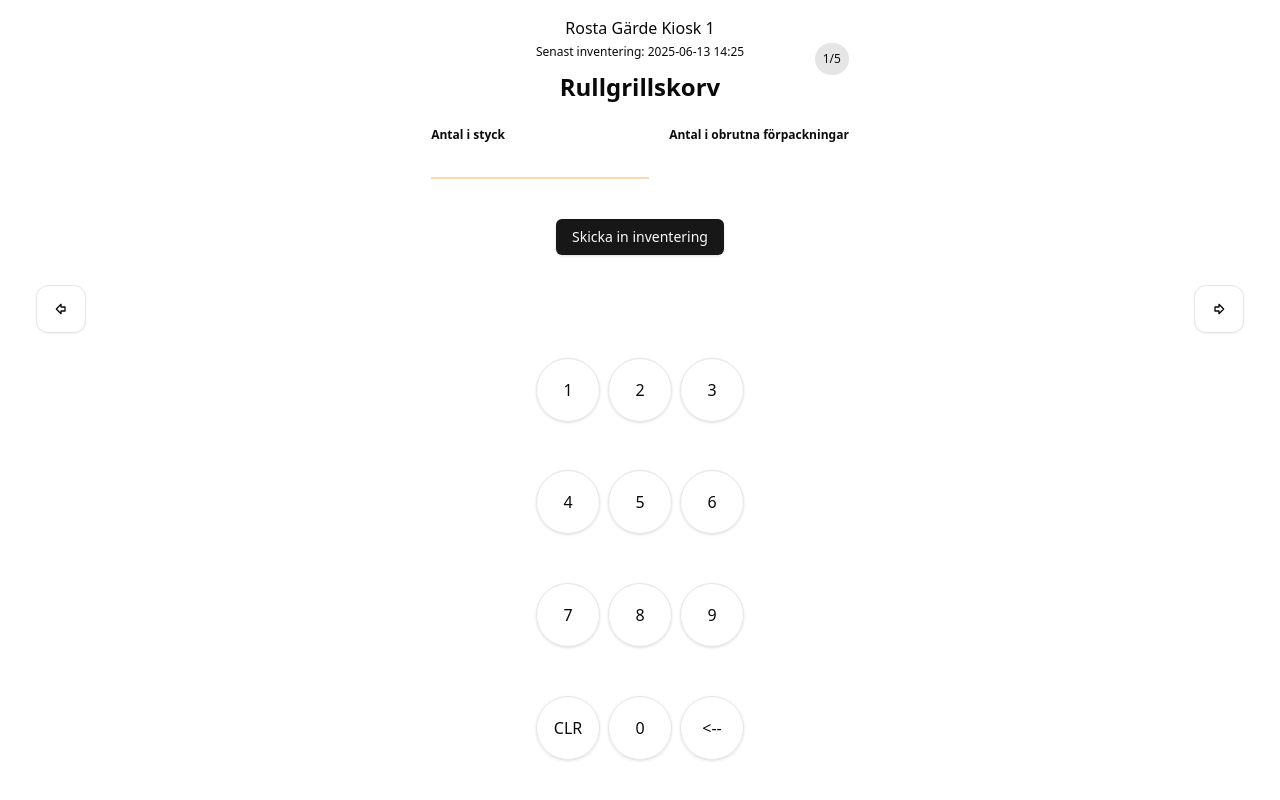
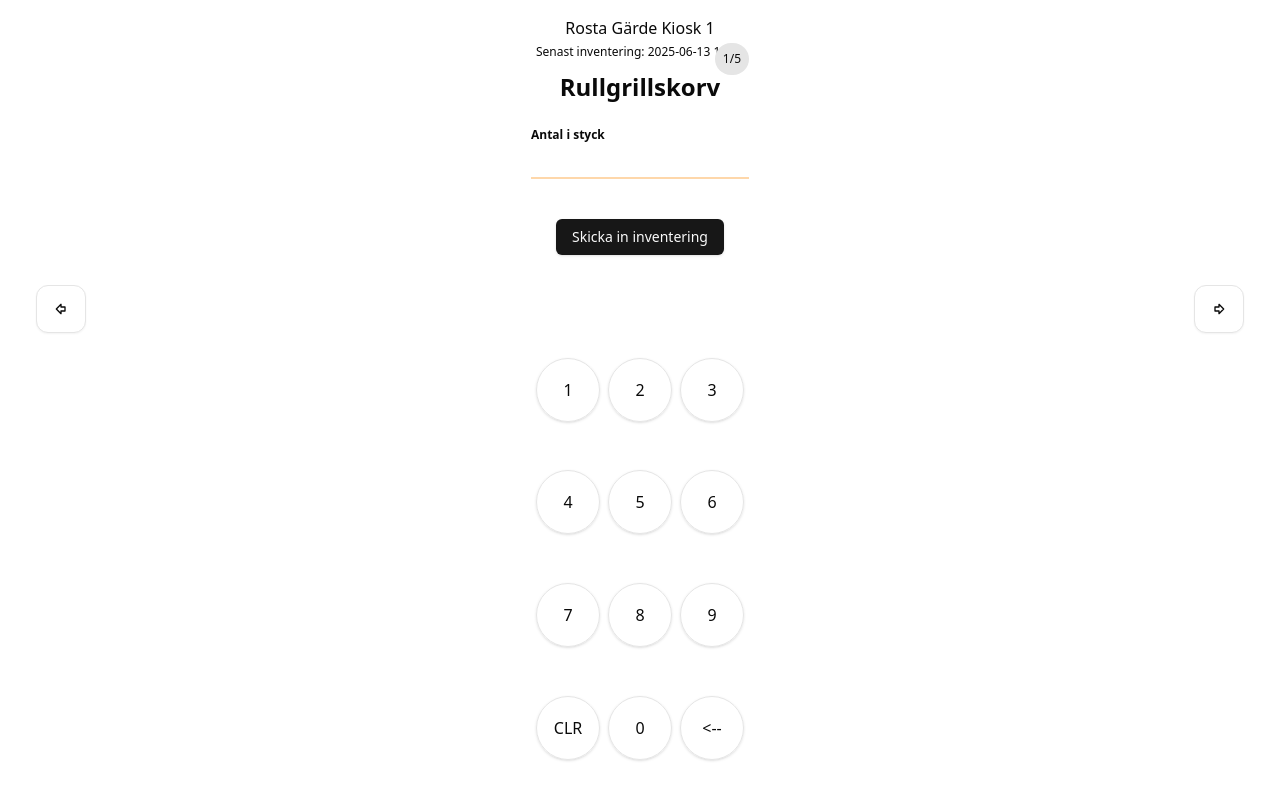
Before and after one commit to Camilla-bjorkcom/Kioskinventering-orebrocupen, a React (Vite) app: page / in a window 1280 px wide. Built offline with nearby package versions, Linux system fonts and the light colour scheme; data requests are answered from the project's data file.

Commit message:
input field split visually

```diff
--- a/src/App2.tsx
+++ b/src/App2.tsx
@@ -239,10 +239,12 @@ const App2 = () => {
               </span>
             </div>
 
-            <div className="flex gap-5">
+
               <div className="flex flex-col">
+                {activeInput === "pieces" && (
+                  <>
                     <p className="text-xs font-semibold">Antal i styck</p>
-                {activeInput === "pieces" && (
+
                     <Input
                       value={currentEditedProduct.amountPieces}
                       onFocus={() => {
@@ -264,13 +266,16 @@ const App2 = () => {
                           : "border-gray-300"
                       }`}
                     />
+                  </>
                 )}
               </div>
               <div className="flex flex-col">
+                {activeInput === "packages" && (
+                  <>
                     <p className="text-xs font-semibold">
                       Antal i obrutna förpackningar
                     </p>
-                {activeInput === "packages" && (
+
                     <Input
                       value={currentEditedProduct.amountPackages}
                       onFocus={() => {
@@ -291,9 +296,10 @@ const App2 = () => {
                           : "border-gray-300"
                       }`}
                     />
+                  </>
                 )}
               </div>
-            </div>
+
 
             <div className="w-full flex">
               <Button type="submit" className="mt-10 mx-auto">
```
Lines whose indentation alone changed are shown as unchanged.
